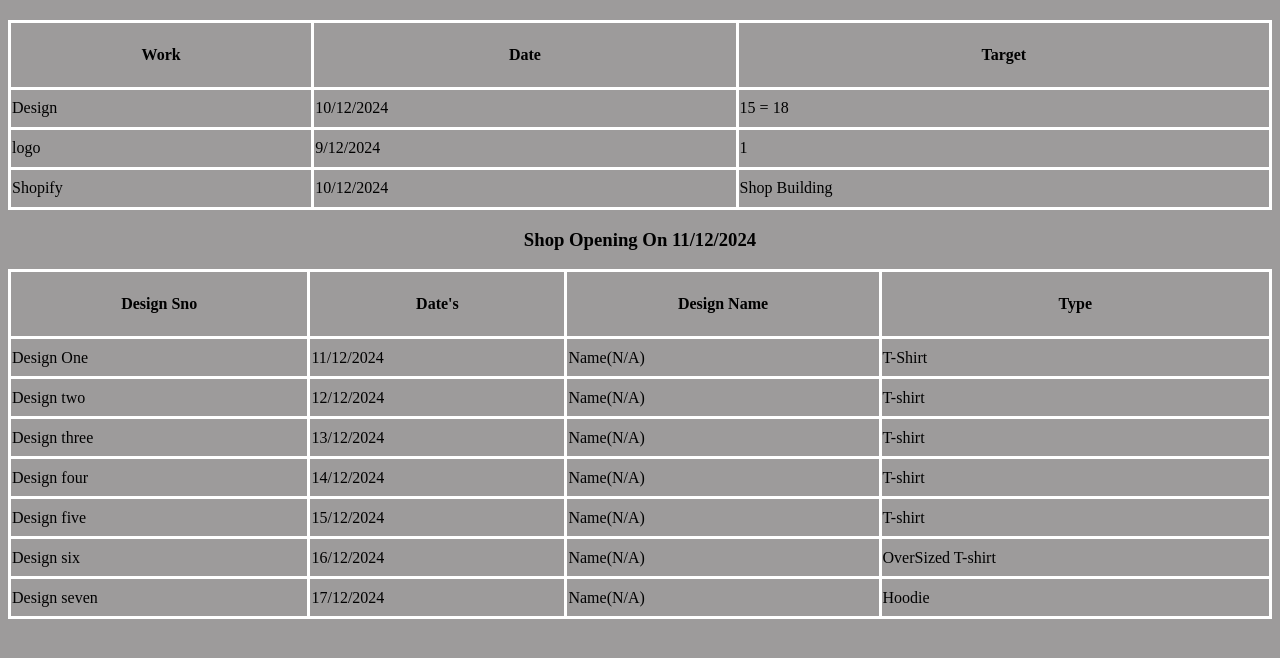
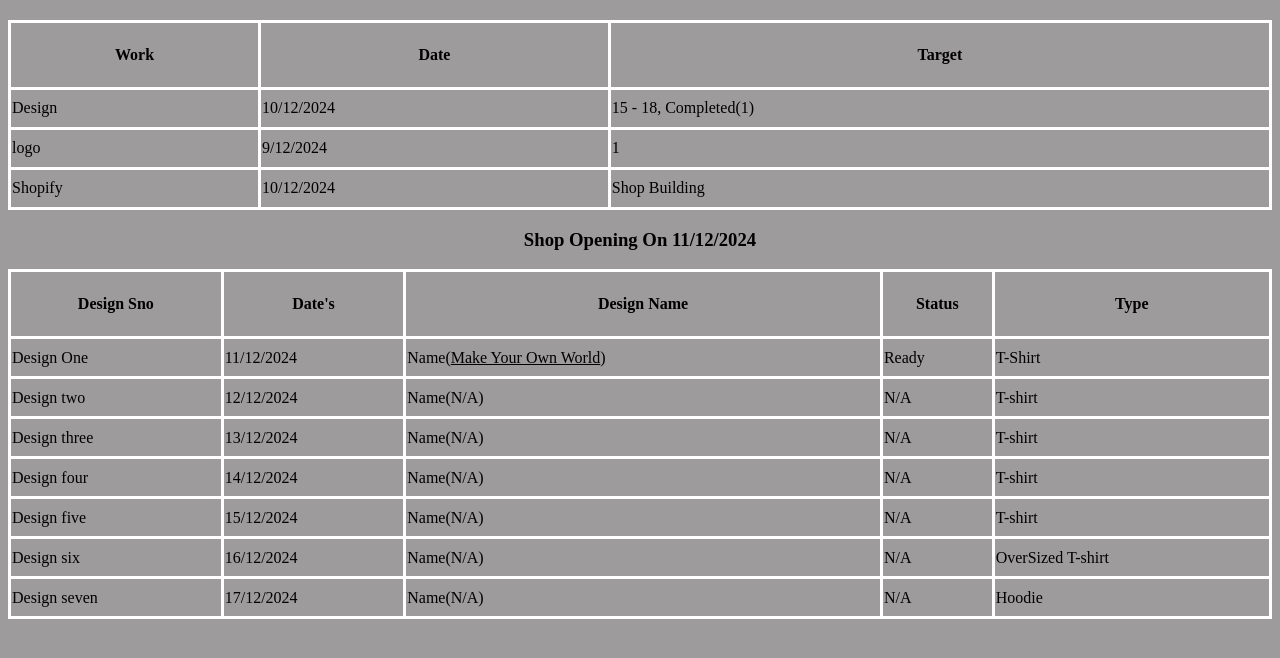
Before and after one commit to hackerpavan/POD-DATA, a plain HTML site: page index.html in a window 1280 px wide. Shown: the part 60-718 px from the top of the page. Drawn offline with Linux system fonts and the light colour scheme.

Commit message:
Update index.html

```diff
--- a/index.html
+++ b/index.html
@@ -22,7 +22,7 @@
         <tr style="height: 40px;">
             <td>Design</td>
             <td>10/12/2024</td>
-            <td>15 = 18</td>
+            <td>15 - 18, Completed(1)</td>
         </tr>
         <tr style="height: 40px;">
             <td>logo</td>
@@ -41,48 +41,56 @@
             <th>Design Sno</th>
             <th>Date's</th>
             <th>Design Name</th>
+            <th>Status</th>
             <th>Type</th>
         </tr>
         <tr style="height: 40px;">
             <td>Design One</td>
             <td>11/12/2024</td>
-            <td>Name(N/A)</td>
+            <td>Name(<a href="Make Your Own World.png" target="_blank">Make Your Own World</a>)</td>
+            <td>Ready</td>
             <td>T-Shirt</td>
         </tr>
         <tr style="height: 40px;">
             <td>Design two</td>
             <td>12/12/2024</td>
             <td>Name(N/A)</td>
+            <td>N/A</td>
             <td>T-shirt</td>
         </tr>
         <tr style="height: 40px;">
             <td>Design three</td>
             <td>13/12/2024</td>
             <td>Name(N/A)</td>
+            <td>N/A</td>
             <td>T-shirt</td>
         </tr>
         <tr style="height: 40px;">
             <td>Design four</td>
             <td>14/12/2024</td>
             <td>Name(N/A)</td>
+            <td>N/A</td>
             <td>T-shirt</td>
         </tr>
         <tr style="height: 40px;">
             <td>Design five</td>
             <td>15/12/2024</td>
             <td>Name(N/A)</td>
+            <td>N/A</td>
             <td>T-shirt</td>
         </tr>
         <tr style="height: 40px;">
             <td>Design six</td>
             <td>16/12/2024</td>
             <td>Name(N/A)</td>
+            <td>N/A</td>
             <td>OverSized T-shirt</td>
         </tr>
         <tr style="height: 40px;">
             <td>Design seven</td>
             <td>17/12/2024</td>
             <td>Name(N/A)</td>
+            <td>N/A</td>
             <td>Hoodie</td>
         </tr>
     </table>
```
